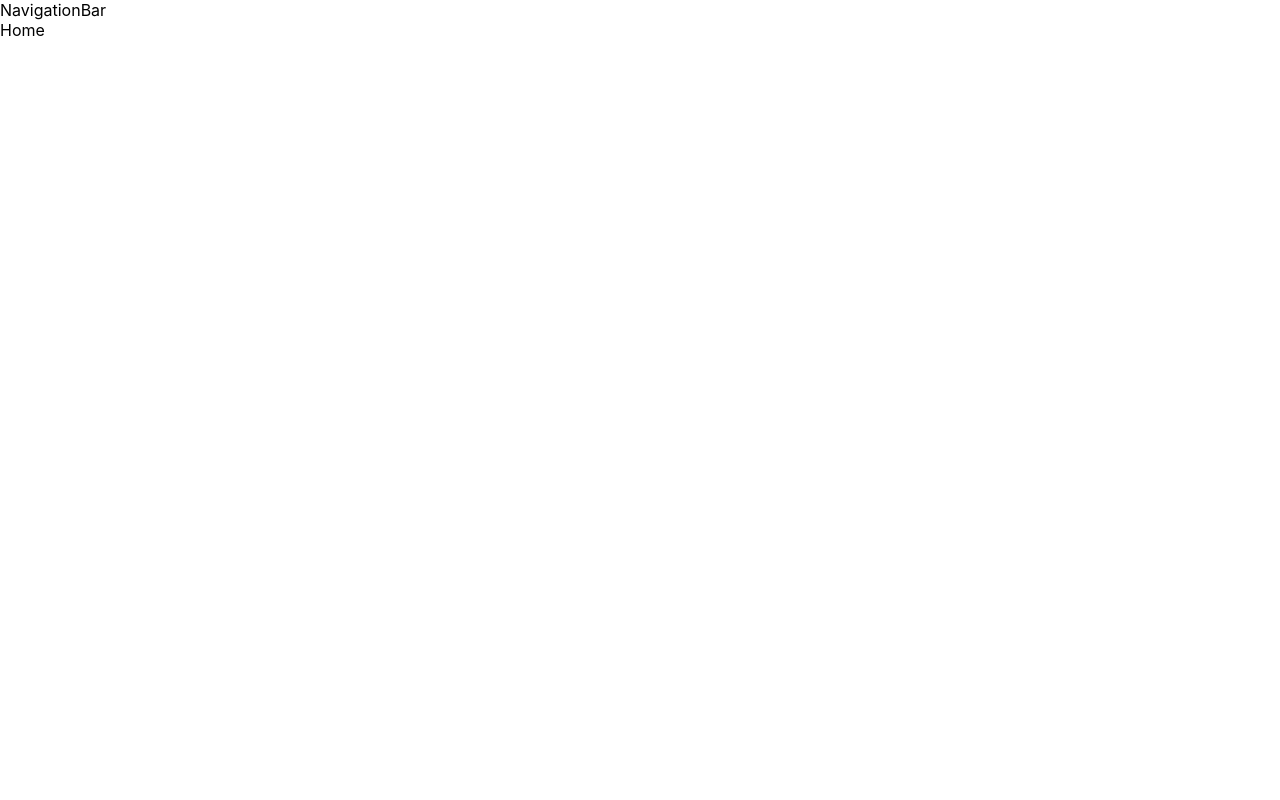
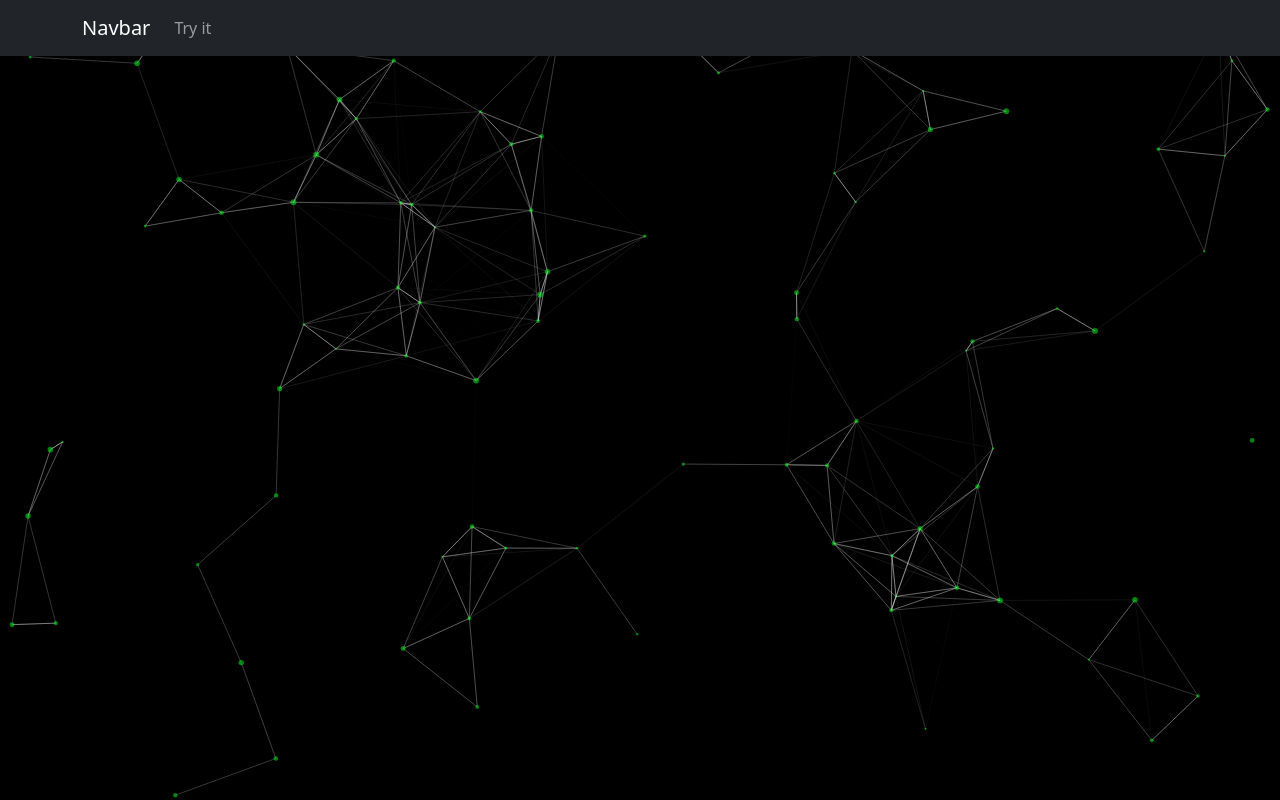
Before and after one commit to DavidSMazur/RacquetReader_SpartaHacks, a React (Create React App) app in the folder frontend/: page / in a window 1280 px wide. Built offline with nearby package versions, Linux system fonts and the light colour scheme.

Commit message:
Added home page

```diff
--- a/frontend/package.json
+++ b/frontend/package.json
@@ -12,6 +12,8 @@
     "react-dom": "^18.2.0",
     "react-router-dom": "^6.21.3",
     "react-scripts": "5.0.1",
+    "react-tsparticles": "^2.12.2",
+    "tsparticles": "^2.0.6",
     "web-vitals": "^2.1.4"
   },
   "scripts": {
--- a/frontend/src/App.js
+++ b/frontend/src/App.js
@@ -1,19 +1,15 @@
 import { BrowserRouter as Router, Routes, Route } from "react-router-dom";
 import './App.css';
 import Home from "./pages/Home/Home";
-import NLP from "./pages/NLP/NLP";
 import Video from "./pages/Video/Video";
-import NavigationBar from "./components/NavigationBar/NavigationBar";
 
 
 function App() {
   return (
     <Router>
       <div className="app-container">
-        <NavigationBar />
         <Routes>
           <Route path = "/" element = {<Home />} />
-          <Route path = "/nlp" element = {<NLP />} />
           <Route path = "/video" element = {<Video />} />
         </Routes>
       </div>
--- a/frontend/src/components/NavigationBar/NavigationBar.js
+++ b/frontend/src/components/NavigationBar/NavigationBar.js
@@ -1,9 +1,23 @@
-import React from 'react'
+import React from 'react';
+import { Navbar, Container, Nav } from 'react-bootstrap';
+import { Link } from 'react-router-dom'; // Assuming you're using react-router-dom for navigation
+//import logo from './logo.png'; // Replace './logo.png' with the path to your logo image file
+import 'bootstrap/dist/css/bootstrap.min.css';
 
 function NavigationBar() {
-  return (
-    <div>NavigationBar</div>
-  )
+    return (
+        <Navbar bg="dark" variant="dark" expand="lg" fixed="top"> {/* Fixed position */}
+            <Container>
+                <Navbar.Brand as={Link} to="/">Navbar</Navbar.Brand>
+                <Navbar.Toggle aria-controls="basic-navbar-nav" />
+                <Navbar.Collapse id="basic-navbar-nav">
+                    <Nav className="ml-auto">
+                        <Nav.Link as={Link} to="/try-it">Try it</Nav.Link>
+                    </Nav>
+                </Navbar.Collapse>
+            </Container>
+        </Navbar>
+    );
 }
 
-export default NavigationBar
+export default NavigationBar;
--- a/frontend/src/index.css
+++ /dev/null
@@ -1,13 +0,0 @@
-body {
-  margin: 0;
-  font-family: -apple-system, BlinkMacSystemFont, 'Segoe UI', 'Roboto', 'Oxygen',
-    'Ubuntu', 'Cantarell', 'Fira Sans', 'Droid Sans', 'Helvetica Neue',
-    sans-serif;
-  -webkit-font-smoothing: antialiased;
-  -moz-osx-font-smoothing: grayscale;
-}
-
-code {
-  font-family: source-code-pro, Menlo, Monaco, Consolas, 'Courier New',
-    monospace;
-}
--- a/frontend/src/index.js
+++ b/frontend/src/index.js
@@ -1,6 +1,5 @@
 import React from 'react';
 import ReactDOM from 'react-dom/client';
-import './index.css';
 import App from './App';
 import reportWebVitals from './reportWebVitals';
 
--- a/frontend/src/pages/Home/Home.js
+++ b/frontend/src/pages/Home/Home.js
@@ -1,9 +1,148 @@
-import React from 'react'
+import React from 'react';
+import NavigationBar from '../../components/NavigationBar/NavigationBar';
+import Particles from "react-tsparticles";
+import { loadFull } from "tsparticles";
 
 function Home() {
-  return (
-    <div>Home</div>
-  )
+    const particlesInit = async (main) => {
+        console.log(main);
+
+        // you can initialize the tsParticles instance (main) here, adding custom shapes or presets
+        // this loads the tsparticles package bundle, it's the easiest method for getting everything ready
+        // starting from v2 you can add only the features you need reducing the bundle size
+        await loadFull(main);
+    };
+
+    return (
+        <div style={{ position: "relative" }}>
+            <NavigationBar />
+            <Particles
+                style={{
+                    position: "fixed",
+                    top: 0,
+                    left: 0,
+                    right: 0,
+                    bottom: 0,
+                    zIndex: 0
+                }}
+                id="tsparticles"
+                init={particlesInit}
+                options={{
+                    "background": {
+                        color: "#000000", // Background color in hexadecimal format
+                    },
+                    "particles": {
+                        "number": {
+                          "value": 80,
+                          "density": {
+                            "enable": true,
+                            "value_area": 800
+                          }
+                        },
+                        "color": {
+                          "value": "#00ff17"
+                        },
+                        "shape": {
+                          "type": "circle",
+                          "stroke": {
+                            "width": 0,
+                            "color": "#000000"
+                          },
+                          "polygon": {
+                            "nb_sides": 5
+                          },
+                          "image": {
+                            "src": "img/github.svg",
+                            "width": 100,
+                            "height": 100
+                          }
+                        },
+                        "opacity": {
+                          "value": 0.5,
+                          "random": false,
+                          "anim": {
+                            "enable": false,
+                            "speed": 1,
+                            "opacity_min": 0.1,
+                            "sync": false
+                          }
+                        },
+                        "size": {
+                          "value": 3,
+                          "random": true,
+                          "anim": {
+                            "enable": false,
+                            "speed": 40,
+                            "size_min": 0.1,
+                            "sync": false
+                          }
+                        },
+                        "line_linked": {
+                          "enable": true,
+                          "distance": 150,
+                          "color": "#ffffff",
+                          "opacity": 0.4,
+                          "width": 1
+                        },
+                        "move": {
+                          "enable": true,
+                          "speed": 6,
+                          "direction": "none",
+                          "random": false,
+                          "straight": false,
+                          "out_mode": "out",
+                          "bounce": false,
+                          "attract": {
+                            "enable": false,
+                            "rotateX": 600,
+                            "rotateY": 1200
+                          }
+                        }
+                      },
+                      "interactivity": {
+                        "detect_on": "canvas",
+                        "events": {
+                          "onhover": {
+                            "enable": true,
+                            "mode": "repulse"
+                          },
+                          "onclick": {
+                            "enable": true,
+                            "mode": "push"
+                          },
+                          "resize": true
+                        },
+                        "modes": {
+                          "grab": {
+                            "distance": 400,
+                            "line_linked": {
+                              "opacity": 1
+                            }
+                          },
+                          "bubble": {
+                            "distance": 400,
+                            "size": 40,
+                            "duration": 2,
+                            "opacity": 8,
+                            "speed": 3
+                          },
+                          "repulse": {
+                            "distance": 200,
+                            "duration": 0.4
+                          },
+                          "push": {
+                            "particles_nb": 4
+                          },
+                          "remove": {
+                            "particles_nb": 2
+                          }
+                        }
+                      },
+                      "retina_detect": true
+                }}
+            />
+        </div>
+    );
 }
 
-export default Home
+export default Home;
--- a/frontend/src/pages/NLP/NLP.js
+++ /dev/null
@@ -1,9 +0,0 @@
-import React from 'react'
-
-function NLP() {
-  return (
-    <div>NLP</div>
-  )
-}
-
-export default NLP
--- a/frontend/src/pages/Video/Video.js
+++ b/frontend/src/pages/Video/Video.js
@@ -2,7 +2,9 @@ import React from 'react'
 
 function Video() {
   return (
-    <div>Video</div>
+    <div>
+
+    </div>
   )
 }
 
```
Also changed, not shown: frontend/src/logo.svg (deleted), frontend/src/pages/Video/Video.css (added), 1 other file (tests, documents, lock files or other folders).
